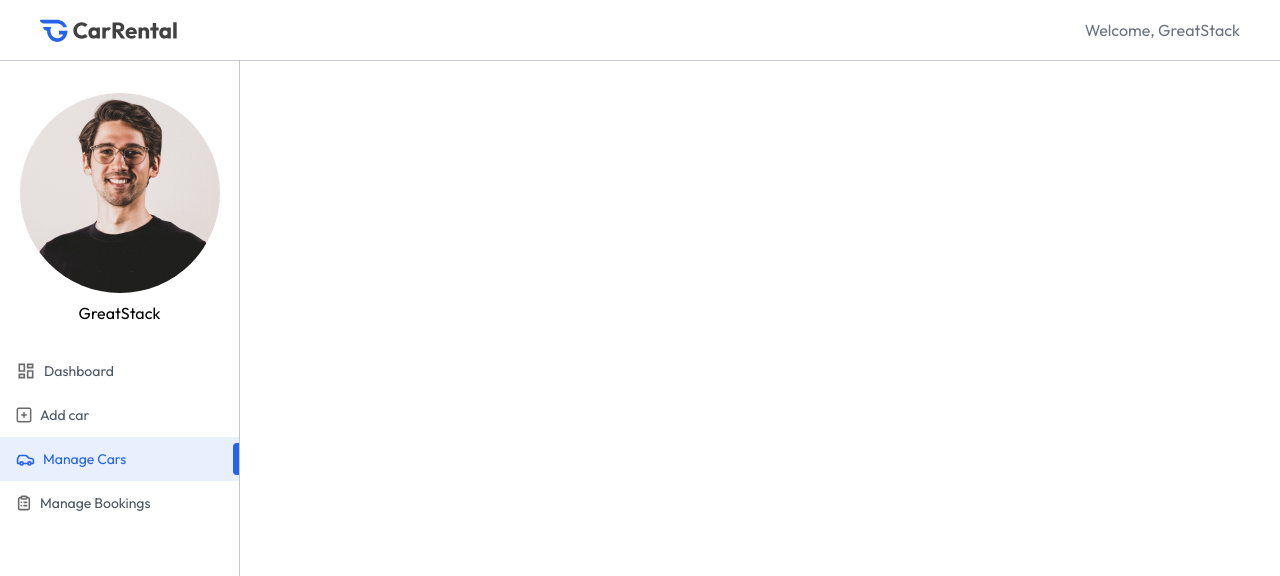
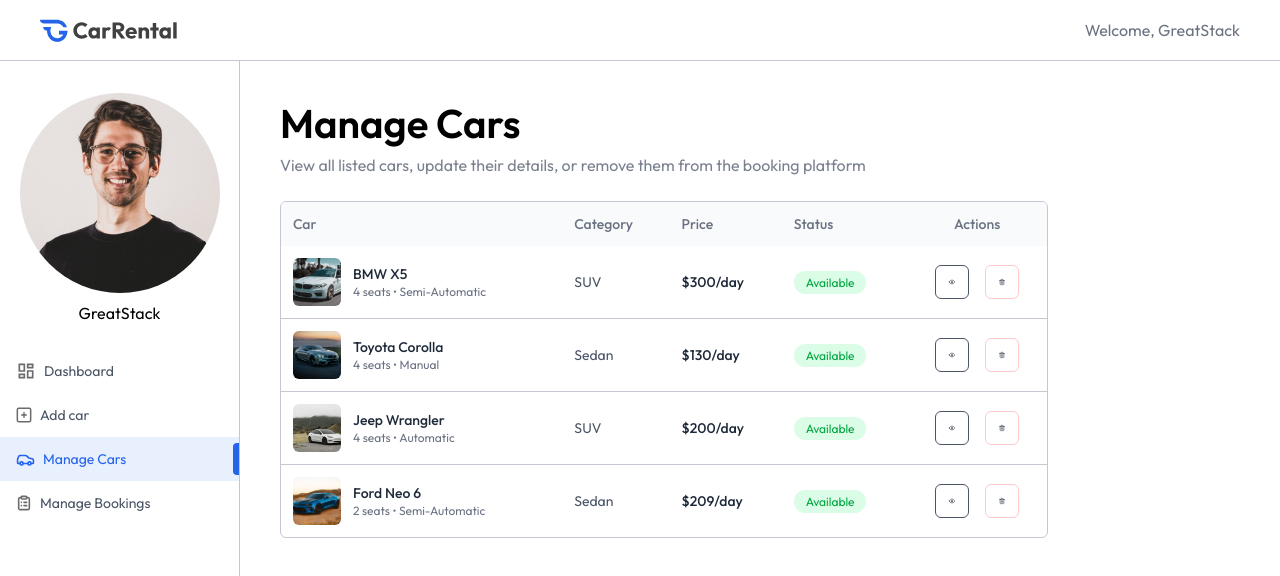
Before and after one commit to Raghav7071/CarRental, a React (Vite) app in the folder client/: page /owner/manage-cars in a window 1280 px wide. Shown: the top 576 px of the page. Built offline with nearby package versions, Linux system fonts and the light colour scheme.

Commit message:
feat: implement manage cars page UI

```diff
--- a/client/src/App.jsx
+++ b/client/src/App.jsx
@@ -1,11 +1,13 @@
 import React, { useState } from 'react';
 import { Route, Routes, useLocation } from 'react-router-dom';
-import Navbar from './components/Navbar'
+
+import Navbar from './components/Navbar';
 import Home from './pages/Home';
 import CarDetails from './pages/CarDetails';
 import Cars from './pages/Cars';
 import MyBookings from './pages/MyBookings';
 import { Footer } from './assets/Footer';
+
 import Layout from './pages/owner/Layout';
 import Dashboard from './pages/owner/Dashboard';
 import AddCar from './pages/owner/AddCar';
@@ -14,31 +16,34 @@
 
 const App = () => {
   const [showLogin, setShowLogin] = useState(false);
-  const isOwnerPath = useLocation().pathname.startsWith('/owner');
+  const location = useLocation();
+  const isOwnerPath = location.pathname.startsWith('/owner');
+
   return (
     <>
+      {/* Public Navbar */}
       {!isOwnerPath && <Navbar setShowLogin={setShowLogin} />}
 
       <Routes>
-        <Route path='/' element={<Home />} />
-        <Route path='/cars-details/:id' element={<CarDetails />} />
-        <Route path='/cars' element={<Cars />} />
-        <Route path='/my-bookings' element={<MyBookings />} />
-        <Route path='/owner' element={<Layout/>}>
-        <Route index element={<Dashboard />}/>
-        <Route path='add-car' element={<AddCar />}/>
-        <Route path='manage-cars' element={<MangeCars />}/>
-        <Route path='manage-bookings' element={<MangeBookings />}/>
+        {/* Public routes */}
+        <Route path="/" element={<Home />} />
+        <Route path="/cars-details/:id" element={<CarDetails />} />
+        <Route path="/cars" element={<Cars />} />
+        <Route path="/my-bookings" element={<MyBookings />} />
 
+        {/* Owner routes */}
+        <Route path="/owner" element={<Layout />}>
+          <Route index element={<Dashboard />} />
+          <Route path="add-car" element={<AddCar />} />
+          <Route path="manage-cars" element={<MangeCars />} />
+          <Route path="manage-bookings" element={<MangeBookings />} />
         </Route>
+      </Routes>
 
-      </Routes>
+      {/* Public Footer */}
       {!isOwnerPath && <Footer />}
+    </>
+  );
+};
 
-
-
-    </>
-  )
-}
-
-export default App
+export default App;
--- a/client/src/pages/owner/MangeBookings.jsx
+++ b/client/src/pages/owner/MangeBookings.jsx
@@ -2,7 +2,9 @@
 
 const MangeBookings = () => {
   return (
-    <div></div>
+    <div>
+
+    </div>
   )
 }
 
--- a/client/src/pages/owner/MangeCars.jsx
+++ b/client/src/pages/owner/MangeCars.jsx
@@ -1,9 +1,125 @@
-import React from 'react'
+import React, { useEffect, useState } from "react";
+import { assets, dummyCarData } from "../../assets/assets";
+import Title from "../../components/Title";
 
 const MangeCars = () => {
+  const currency = import.meta.env.VITE_CURRENCY || "$";
+  const [cars, setCars] = useState([]);
+
+  const fetchOwnerCars = async () => {
+    // make all cars available
+    const updatedCars = dummyCarData.map((car) => ({
+      ...car,
+      isAvailiable: true,
+    }));
+    setCars(updatedCars);
+  };
+
+  useEffect(() => {
+    fetchOwnerCars();
+  }, []);
+
   return (
-    <div></div>
-  )
-}
+    <div className="px-4 pt-10 md:px-10 w-full">
+      {/* LEFT aligned Title */}
+      <Title
+        title="Manage Cars"
+        subTitle="View all listed cars, update their details, or remove them from the booking platform"
+        align="left"
+      />
 
-export default MangeCars
+      <div className="max-w-3xl w-full rounded-md overflow-hidden border border-borderColor mt-6 bg-white">
+        <table className="w-full border-collapse text-sm text-gray-600">
+          <thead className="bg-gray-50 text-gray-500">
+            <tr>
+              <th className="p-3 font-medium text-left">Car</th>
+              <th className="p-3 font-medium text-left max-md:hidden">
+                Category
+              </th>
+              <th className="p-3 font-medium text-left">Price</th>
+              <th className="p-3 font-medium text-left max-md:hidden">
+                Status
+              </th>
+              <th className="p-3 font-medium text-center">Actions</th>
+            </tr>
+          </thead>
+
+          <tbody>
+            {cars.map((car, index) => (
+              <tr
+                key={index}
+                className="border-b border-borderColor last:border-0 hover:bg-gray-50"
+              >
+                {/* Car */}
+                <td className="p-3">
+                  <div className="flex items-center gap-3">
+                    <img
+                      src={car.image}
+                      alt=""
+                      className="h-12 w-12 aspect-square rounded-md object-cover"
+                    />
+                    <div className="max-md:hidden">
+                      <p className="font-medium text-gray-800">
+                        {car.brand} {car.model}
+                      </p>
+                      <p className="text-xs text-gray-500">
+                        {car.seating_capacity} seats • {car.transmission}
+                      </p>
+                    </div>
+                  </div>
+                </td>
+
+                {/* Category */}
+                <td className="p-3 max-md:hidden">{car.category}</td>
+
+                {/* Price */}
+                <td className="p-3 font-medium text-gray-800">
+                  {currency}
+                  {car.pricePerDay}/day
+                </td>
+
+                {/* Status (Always Green) */}
+                <td className="p-3 max-md:hidden">
+                  <span className="px-3 py-1 rounded-full text-xs bg-green-100 text-green-600">
+                    Available
+                  </span>
+                </td>
+
+                {/* Actions */}
+                <td className="p-3">
+                  <div className="flex justify-center gap-4">
+                    <button className="p-2 rounded-md border hover:bg-gray-100 transition">
+                      <img
+                        src={assets.eye_icon}
+                        alt="view"
+                        className="w-4"
+                      />
+                    </button>
+
+                    <button className="p-2 rounded-md border border-red-200 hover:bg-red-50 transition">
+                      <img
+                        src={assets.delete_icon}
+                        alt="delete"
+                        className="w-4"
+                      />
+                    </button>
+                  </div>
+                </td>
+              </tr>
+            ))}
+
+            {cars.length === 0 && (
+              <tr>
+                <td colSpan="5" className="p-6 text-center text-gray-400">
+                  No cars found
+                </td>
+              </tr>
+            )}
+          </tbody>
+        </table>
+      </div>
+    </div>
+  );
+};
+
+export default MangeCars;
```
